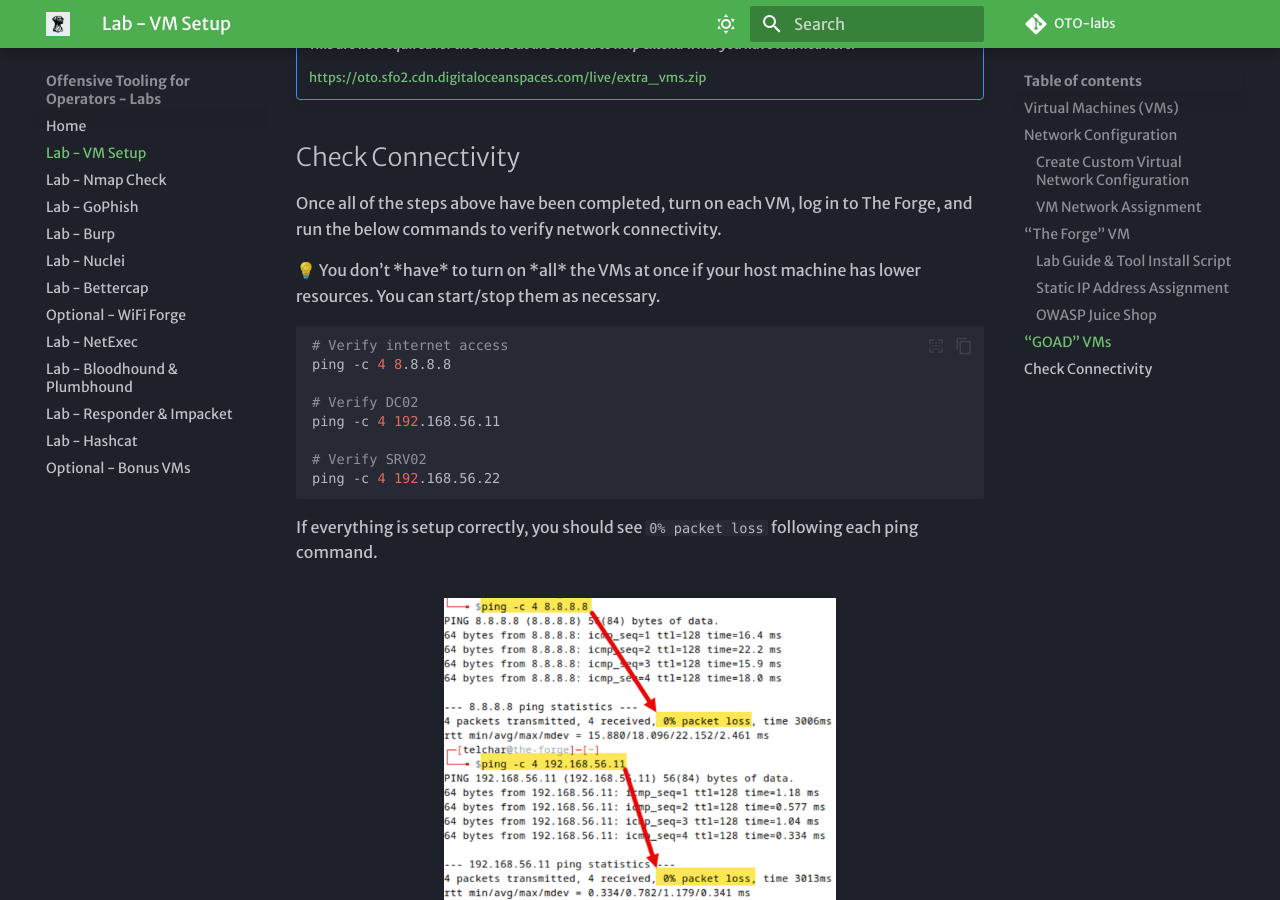
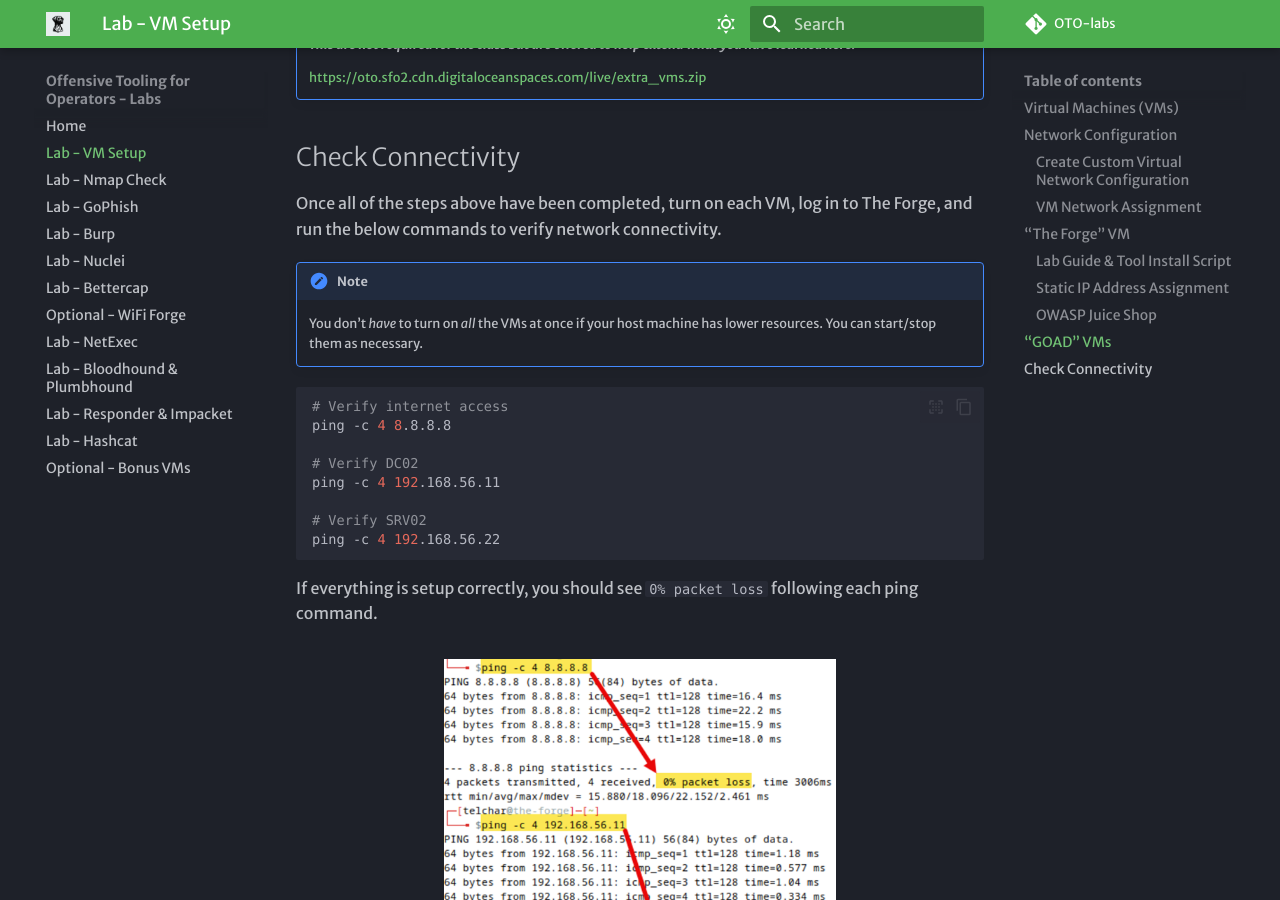
Before and after one commit to ridgebackinfosec/OTO-labs, an MkDocs documentation site: the page built from docs/labs/vm_setup/index.md, in a window 1280 px wide and 900 px high, scrolled down 9880 px. Built offline with MkDocs 1.6.1 and Material for MkDocs 9.7.7, drawn with Linux system fonts in a browser that asks for light colours; some web fonts are replaced; comment, search, counter and statistics services are not loaded.

Commit message:
corrections

````diff
--- a/docs/labs/vm_setup/index.md
+++ b/docs/labs/vm_setup/index.md
@@ -255,10 +255,8 @@
 
 Once all of the steps above have been completed, turn on each VM, log in to The Forge, and run the below commands to verify network connectivity.
 
-<aside>
-💡 You don’t *have* to turn on *all* the VMs at once if your host machine has lower resources. You can start/stop them as necessary.
-
-</aside>
+!!! note
+    You don’t *have* to turn on *all* the VMs at once if your host machine has lower resources. You can start/stop them as necessary.
 
 ```bash
 # Verify internet access
````
Also changed, not shown: docs/labs/bloodhound-plumhound/img/image.png (added), docs/labs/bloodhound-plumhound/img/unzip.png (added).
